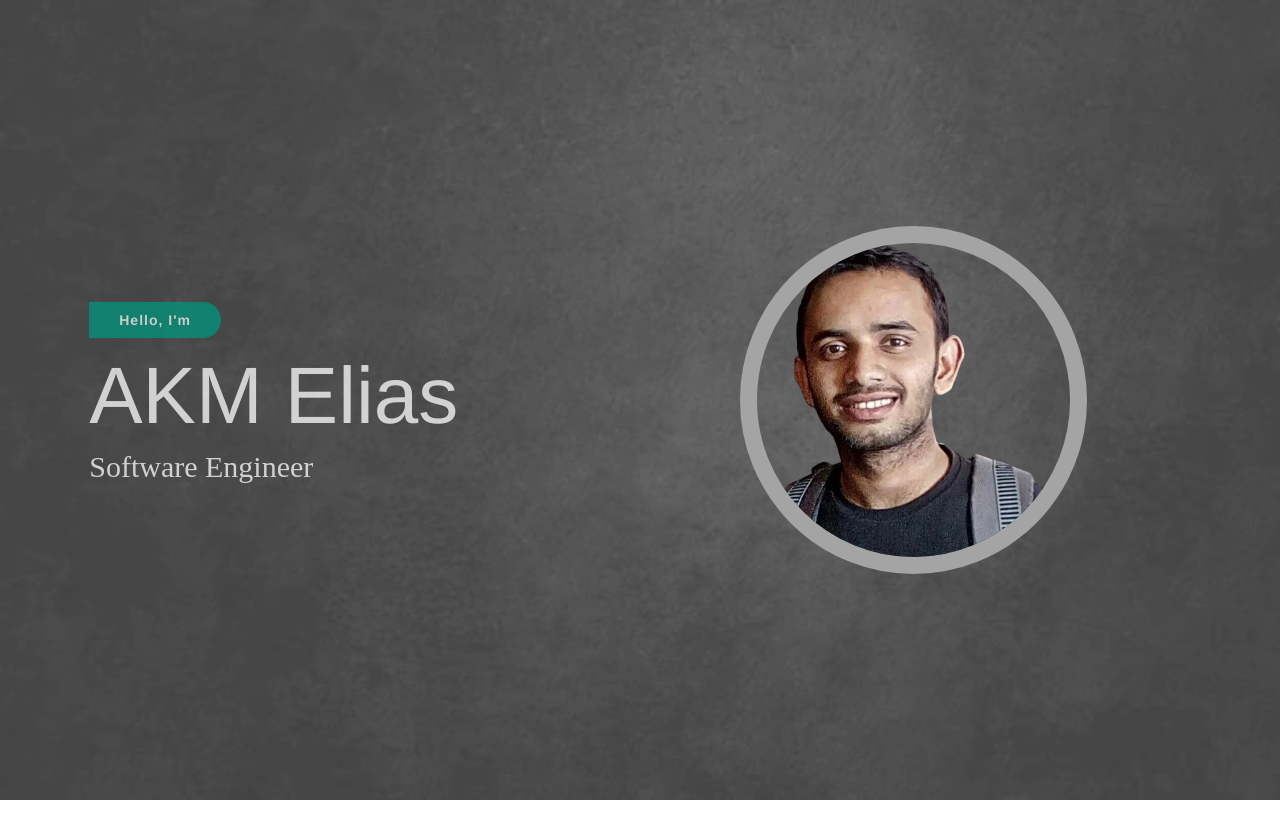
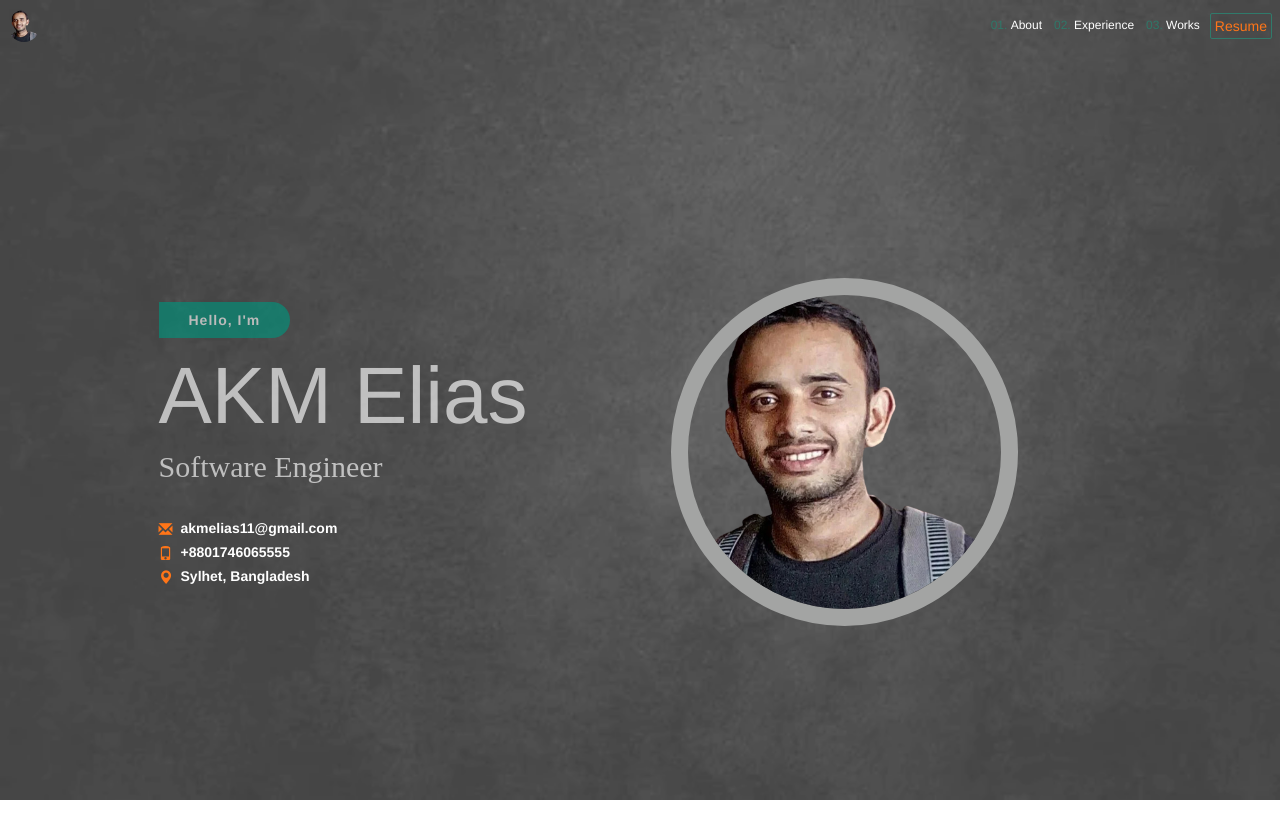
Before and after one commit to AkmElias/mysite, a plain HTML site: page index.html in a window 1280 px wide. Before the commit the page ends 800 px from the top, so only its background shows below. Drawn offline with nearby package versions, Linux system fonts and the light colour scheme; some packages are replaced by stand-ins of ours; no server answers.

Commit message:
hero-done

```diff
--- a/css/style.css
+++ b/css/style.css
@@ -6,23 +6,69 @@
 
 *{
  box-sizing: border-box;
- margin: 0 auto;
+ margin: 0;
  padding: 0;
 }
+
+::-webkit-scrollbar {
+    width: 3px;
+}
+::-webkit-scrollbar-thumb {
+    background: #188c91;
+    border-radius: 10px;
+}
+
+.hero-navbar{
+ position: relative;
+ display: flex;
+ justify-content: space-between;
+ align-items: center;
+ padding: 10px 8px;
+}
+
+.hero-navbar img{
+ width: 32px;
+ border-radius: 50%;
+}
+
+.hero-navbar ol{
+ display: flex;
+ list-style: decimal-leading-zero;
+ gap: 32px;
+ margin: 0;
+ padding: 0;
+ font-size: 12px;
+}
+
+.hero-navbar ol li{
+  color: #2E7869 !important;
+}
+.hero-navbar ol li a{
+    position: relative;
+    text-decoration: none !important;
+    color: #ffffff;
+}
+
+.resume-li{
+    color: #ff7518 !important;
+    border: 1px solid #307A6B;
+    border-radius: 2px;
+    margin: 0 0 0 10px;
+    padding: 2px 4px;
+    text-decoration: none !important;
+ }
+
 
 .hero{
     position: relative;
     height: 100vh;
     width: 100%;
-    display: flex;
-    flex-wrap: wrap-reverse;
-    align-items: center;
-    justify-content: center;
 }
 
 .hero::before{
   content: "";
   background-image: url('../img/alternative-background.png');
+  background-repeat: repeat;
   background-size: cover;
   position: absolute;
   top: 0px;
@@ -32,13 +78,29 @@
   opacity: 0.75;
 }
 
+.hero-container{
+  width: 85%;
+  height: 100%;
+  margin: 0 auto;
+  display: flex;
+  flex-wrap: wrap-reverse;
+  align-items: center;
+  justify-content: center;
+  gap: 40px;
+}
+
 .hero-left{
   position: relative;
-  display: inline-block;
-  opacity: 0.75;
+  display: flex;
+  flex-direction: column;
+  gap: 25px
 }
 
-.hero-left span{
+.hero-title{
+  opacity: 0.65;
+}
+
+.hero-title span{
     position: relative;
     color: #fafafa;
     background-color: #00947c;
@@ -67,17 +129,36 @@
   }
 }
 
-.hero-left h1{
+.hero-title h1{
   position: relative;
   color: #ffffff;
   font-size: 8rem;
 }
 
-.hero-left h4{
+.hero-title h4{
   position: relative;
   color: #ffffff;
   font-size: 3rem;
   font-family: 'cursive sans-serif';
+}
+
+.hero-info{
+  list-style: none;
+  color: #ff7518;
+  display: flex;
+  flex-direction: column;
+  gap: 4px;
+}
+
+.hero-info li{
+  font-weight: 600;
+  display: flex;
+  gap: 8px;
+  align-items: center;
+}
+
+.hero-info li a{
+  color: #ffffff;
 }
 
 .hero-right{
@@ -92,3 +173,11 @@
   border: 17px solid #a3a4a3;
   border-radius: 50%;
 }
+
+
+
+@media screen and (max-width: 768px){
+  .hero-left{margin-top: -20rem;}
+  .hero-left h1{font-size: 2.5em;}
+  .hero-left h4{font-size: 1.8em;}
+}
--- a/index.html
+++ b/index.html
@@ -13,6 +13,8 @@
       href="assets/font-awesome/css/font-awesome.min.css"
       rel="stylesheet"
     />
+    <!-- bootstrap glyphicon -->
+    <link rel="stylesheet" href="https://maxcdn.bootstrapcdn.com/bootstrap/3.3.7/css/bootstrap.min.css">
     <!-- Lightbox -->
     <link href="assets/lightbox/css/lightbox.css" rel="stylesheet" />
     <!-- Text Rotator-->
@@ -75,16 +77,48 @@
           left: 0,
          }
         return (
+
          <div className="hero">
+          <div className='hero-navbar'>
+            <img src="img/hero.png" alt="logo"/>
+            <div style={{"display": "flex", "align-items": "center"}}>
+              <ol>
+                <li><a href="#about">About</a></li>
+                <li><a href="#">Experience</a></li>
+                <li><a href="#">Works</a></li>
+              </ol>
+              <a href="#" className="resume-li">Resume</a>
+            </div>
+          </div>
+          <section id="about" className="hero-container">
               <div className="hero-left">
+                <div className="hero-title">
                   <span>Hello, I'm</span>
                   <h1>AKM Elias</h1>
                   <h4>Software Engineer</h4>
                 </div>
+
+                <ul className="hero-info">
+                  <li>
+                   <span class="glyphicon glyphicon-envelope"></span>
+                    <a>akmelias11@gmail.com</a>
+                  </li>
+                  <li>
+                    <i className="glyphicon glyphicon-phone"/>
+                    <a>+8801746065555</a>
+                  </li>
+                  <li>
+                    <i className="glyphicon glyphicon-map-marker"/>
+                    <a>Sylhet, Bangladesh</a>
+                  </li>
+                </ul>
+              </div>
               <div className="hero-right">
-             <img src="img/hero.png"/>
+              <img src="img/hero.png" alt="hero-image"/>
               </div>
+            </section>
           </div>
+
          )
       }
 
```
Lines whose indentation alone changed are shown as unchanged.
